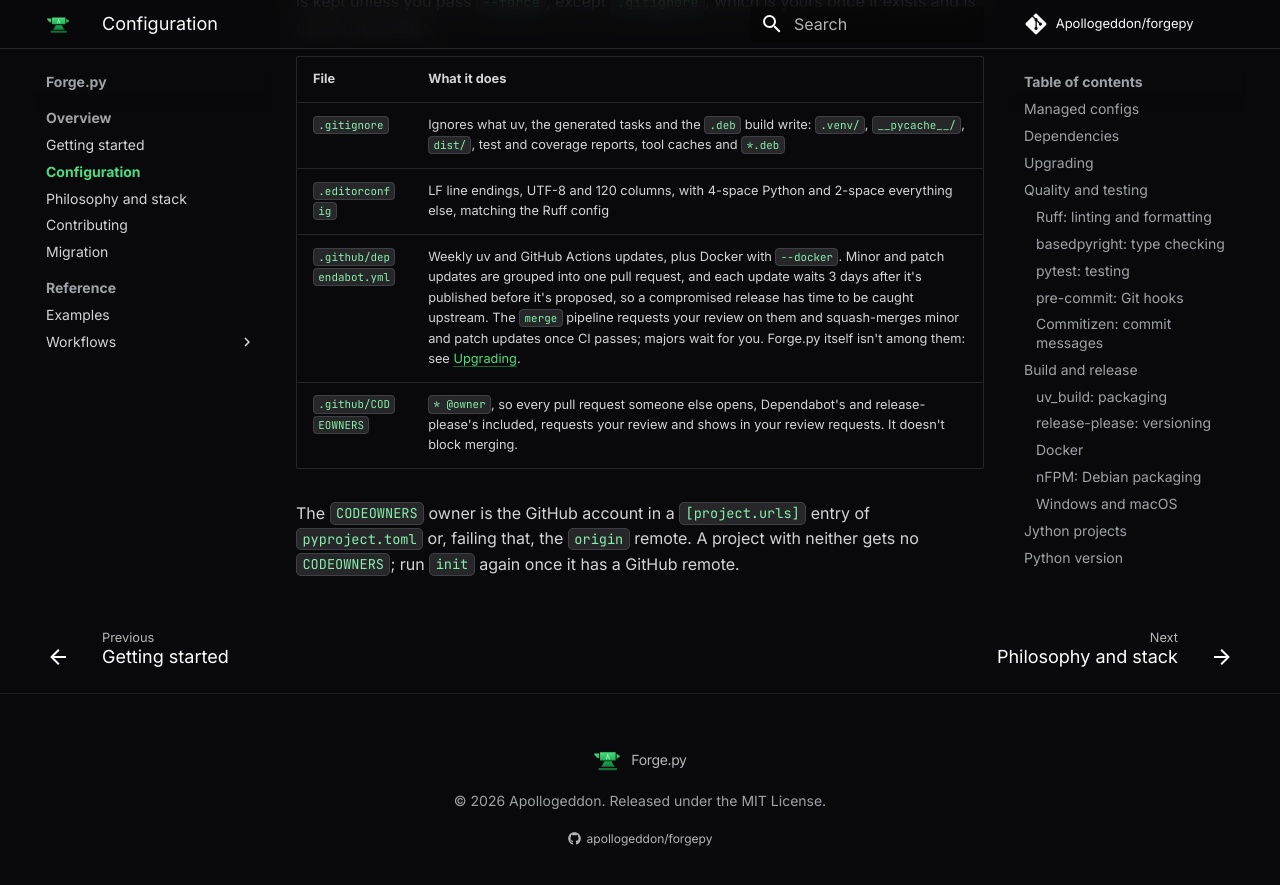
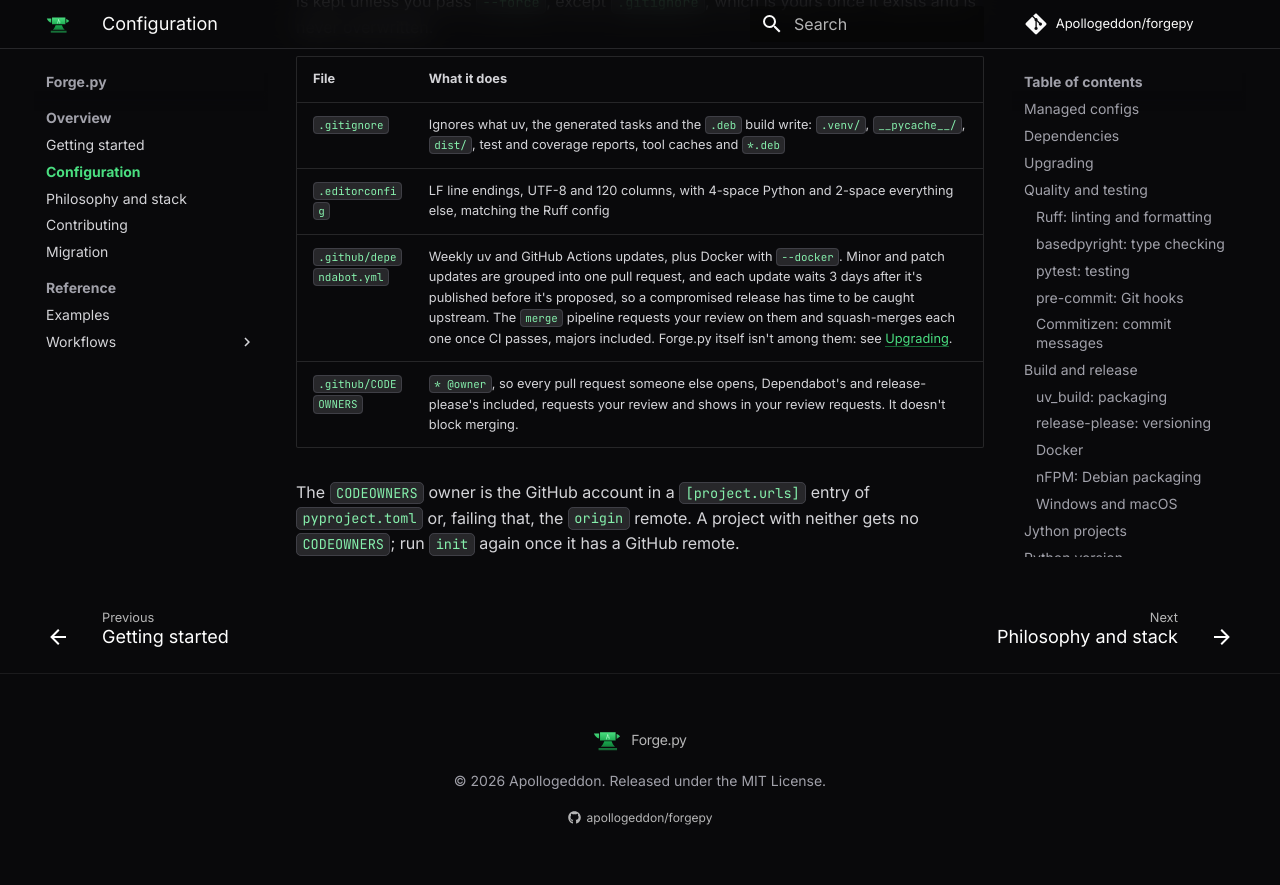
Before and after one commit to Apollogeddon/forgepy, an MkDocs documentation site: the page built from docs/docs/configuration.md, in a window 1280 px wide and 900 px high, scrolled down 7220 px. Shown: the top 885 px of the window. Built offline with MkDocs 1.6.1 and Material for MkDocs 9.7.7, drawn with Linux system fonts in a browser that asks for light colours; comment, search, counter and statistics services are not loaded.

Commit message:
docs: say auto-merge takes majors too, now it merges every update that passes

```diff
--- a/docs/docs/configuration.md
+++ b/docs/docs/configuration.md
@@ -210,7 +210,7 @@
 | :--- | :--- |
 | `.gitignore` | Ignores what uv, the generated tasks and the `.deb` build write: `.venv/`, `__pycache__/`, `dist/`, test and coverage reports, tool caches and `*.deb` |
 | `.editorconfig` | LF line endings, UTF-8 and 120 columns, with 4-space Python and 2-space everything else, matching the Ruff config |
-| `.github/dependabot.yml` | Weekly uv and GitHub Actions updates, plus Docker with `--docker`. Minor and patch updates are grouped into one pull request, and each update waits 3 days after it's published before it's proposed, so a compromised release has time to be caught upstream. The `merge` pipeline requests your review on them and squash-merges minor and patch updates once CI passes; majors wait for you. Forge.py itself isn't among them: see [Upgrading](#upgrading). |
+| `.github/dependabot.yml` | Weekly uv and GitHub Actions updates, plus Docker with `--docker`. Minor and patch updates are grouped into one pull request, and each update waits 3 days after it's published before it's proposed, so a compromised release has time to be caught upstream. The `merge` pipeline requests your review on them and squash-merges each one once CI passes, majors included. Forge.py itself isn't among them: see [Upgrading](#upgrading). |
 | `.github/CODEOWNERS` | `* @owner`, so every pull request someone else opens, Dependabot's and release-please's included, requests your review and shows in your review requests. It doesn't block merging. |
 
 The `CODEOWNERS` owner is the GitHub account in a `[project.urls]` entry of `pyproject.toml` or, failing that, the `origin` remote. A project with neither gets no `CODEOWNERS`; run `init` again once it has a GitHub remote.
```
